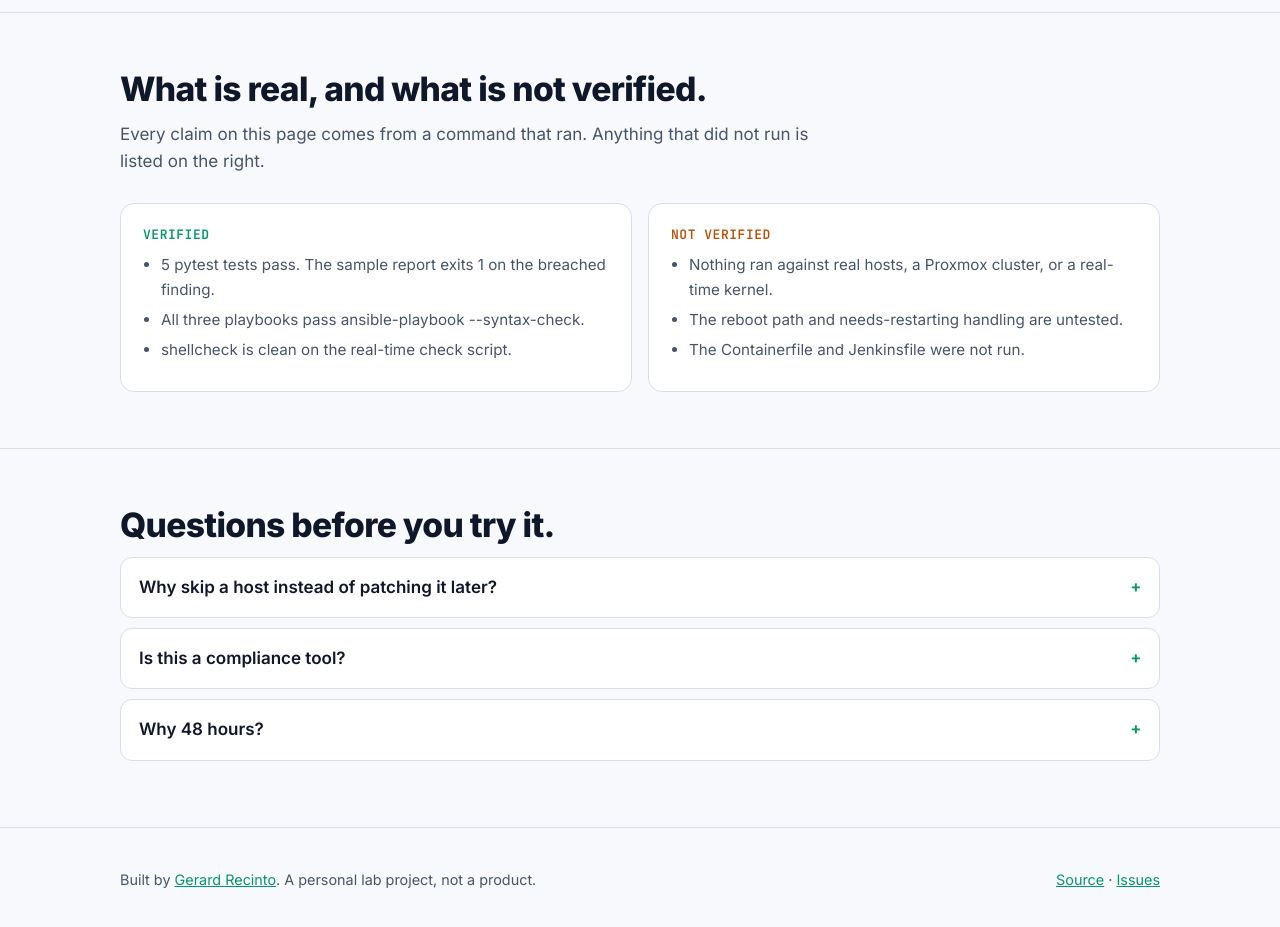
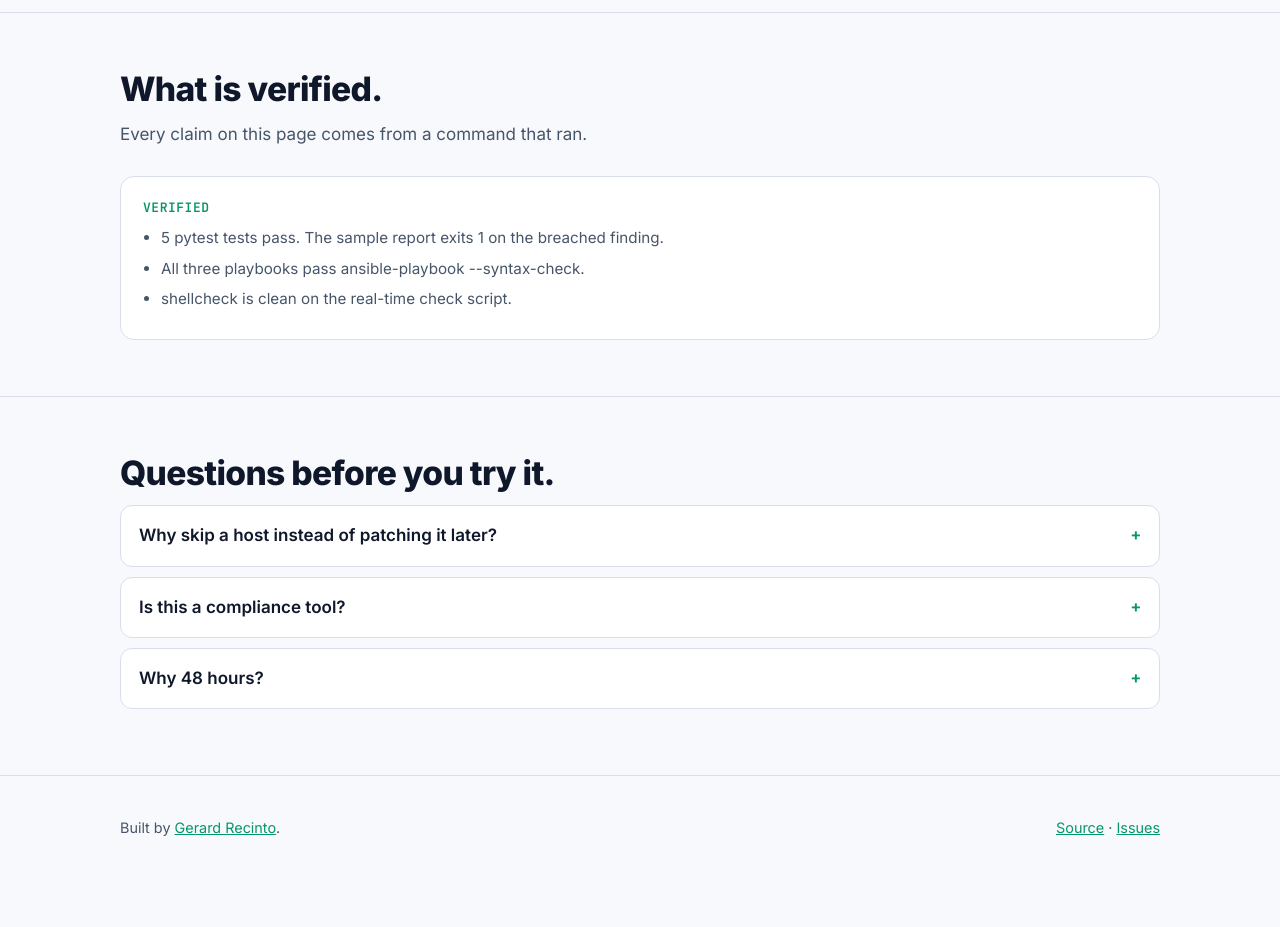
Before and after one commit to gerardrecinto/patch-sla-ansible, a plain HTML site: page docs/index.html in a window 1280 px wide. Shown: the part 1820-2747 px from the top of the page. After the commit the page ends 2715 px from the top, so only its background shows below. Drawn offline with Linux system fonts and the light colour scheme.

Commit message:
Lead with what the project does and keep limits in the docs (#1)
Drop the unprompted limits and not-proven blocks from the README and
site. Notes that prevent a wrong assumption stay: compliance, demo
labels and safety warnings.

Thanks,
Gerard

```diff
--- a/docs/index.html
+++ b/docs/index.html
@@ -73,11 +73,11 @@ open      high      CVE-2026-0003    hyp-01         28.1h
 cd patch-sla-ansible
 python -m pytest -q tests
 python -m patchsla.sla tests/findings.json</pre><button class="copy" data-for="cmd" type="button">Copy</button></div></div></section>
-<section id="real"><div class="wrap"><h2>What is real, and what is not verified.</h2><p class="lead">Every claim on this page comes from a command that ran. Anything that did not run is listed on the right.</p>
-<div class="two"><div class="box g"><h3>Verified</h3><ul><li>5 pytest tests pass. The sample report exits 1 on the breached finding.</li><li>All three playbooks pass ansible-playbook --syntax-check.</li><li>shellcheck is clean on the real-time check script.</li></ul></div><div class="box a"><h3>Not verified</h3><ul><li>Nothing ran against real hosts, a Proxmox cluster, or a real-time kernel.</li><li>The reboot path and needs-restarting handling are untested.</li><li>The Containerfile and Jenkinsfile were not run.</li></ul></div></div></div></section>
+<section id="real"><div class="wrap"><h2>What is verified.</h2><p class="lead">Every claim on this page comes from a command that ran.</p>
+<div class="two"><div class="box g"><h3>Verified</h3><ul><li>5 pytest tests pass. The sample report exits 1 on the breached finding.</li><li>All three playbooks pass ansible-playbook --syntax-check.</li><li>shellcheck is clean on the real-time check script.</li></ul></div></div></div></section>
 <section id="faq"><div class="wrap"><h2>Questions before you try it.</h2><details><summary>Why skip a host instead of patching it later?</summary><p>A flag file marks a host as mid-run. The role skips it and the SLA report keeps counting, so a skipped critical shows up as open and then breached. The delay is visible instead of silent.</p></details><details><summary>Is this a compliance tool?</summary><p>No. docs/NIST_MAPPING.md says which control each output supports as evidence. It does not claim an ATO or any audit result.</p></details><details><summary>Why 48 hours?</summary><p>It is the default for critical findings and is one dictionary in patchsla/sla.py. Change it there.</p></details></div></section>
 </main>
-<footer><div class="wrap"><span>Built by <a href="https://github.com/gerardrecinto">Gerard Recinto</a>. A personal lab project, not a product.</span><span><a href="https://github.com/gerardrecinto/patch-sla-ansible">Source</a> &middot; <a href="https://github.com/gerardrecinto/patch-sla-ansible/issues">Issues</a></span></div></footer>
+<footer><div class="wrap"><span>Built by <a href="https://github.com/gerardrecinto">Gerard Recinto</a>.</span><span><a href="https://github.com/gerardrecinto/patch-sla-ansible">Source</a> &middot; <a href="https://github.com/gerardrecinto/patch-sla-ansible/issues">Issues</a></span></div></footer>
 <script>
 document.querySelectorAll('.copy').forEach(function(b){b.addEventListener('click',function(){
  var t=document.getElementById(b.getAttribute('data-for')).innerText;
```
Also changed, not shown: 1 other file.
